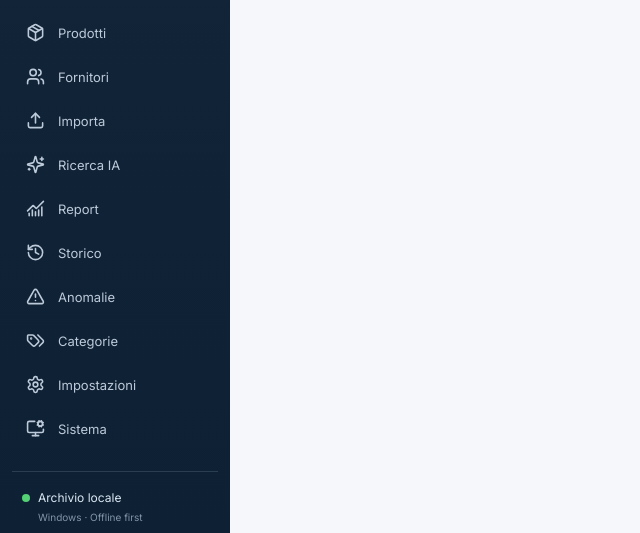
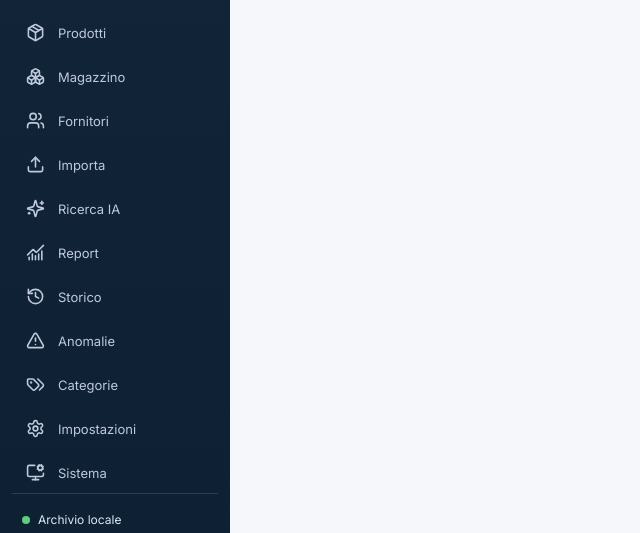
Before and after one commit to Apicehotel/Eye-Supremo-, a React (Vite) app in the folder frontend/: page / in a window 1280 px wide. Shown: the part 259-792 px from the top of the page, without its empty margins (0-640 px from the left). Built offline with nearby package versions, Linux system fonts and the light colour scheme; no server answers.

Commit message:
feat: add warehouse navigation

```diff
--- a/frontend/src/components/Shell.tsx
+++ b/frontend/src/components/Shell.tsx
@@ -1,8 +1,8 @@
 import {ReactNode} from 'react';
-import {LayoutDashboard,FileText,FilePenLine,Package,Users,Upload,Sparkles,ChartNoAxesCombined,History,TriangleAlert,Tags,Settings,MonitorCog,Menu,X,ReceiptText,MessageSquareText} from 'lucide-react';
+import {LayoutDashboard,FileText,FilePenLine,Package,Boxes,Users,Upload,Sparkles,ChartNoAxesCombined,History,TriangleAlert,Tags,Settings,MonitorCog,Menu,X,ReceiptText,MessageSquareText} from 'lucide-react';
 
-export type Page = 'dashboard'|'invoices'|'editor'|'products'|'suppliers'|'import'|'ai'|'reports'|'history'|'anomalies'|'categories'|'settings'|'system';
-const nav:[Page,string,any][]=[['dashboard','Dashboard',LayoutDashboard],['invoices','Fatture',FileText],['editor','Editor fattura',FilePenLine],['products','Prodotti',Package],['suppliers','Fornitori',Users],['import','Importa',Upload],['ai','Ricerca IA',Sparkles],['reports','Report',ChartNoAxesCombined],['history','Storico',History],['anomalies','Anomalie',TriangleAlert],['categories','Categorie',Tags],['settings','Impostazioni',Settings],['system','Sistema',MonitorCog]];
+export type Page = 'dashboard'|'invoices'|'editor'|'products'|'warehouse'|'suppliers'|'import'|'ai'|'reports'|'history'|'anomalies'|'categories'|'settings'|'system';
+const nav:[Page,string,any][]=[['dashboard','Dashboard',LayoutDashboard],['invoices','Fatture',FileText],['editor','Editor fattura',FilePenLine],['products','Prodotti',Package],['warehouse','Magazzino',Boxes],['suppliers','Fornitori',Users],['import','Importa',Upload],['ai','Ricerca IA',Sparkles],['reports','Report',ChartNoAxesCombined],['history','Storico',History],['anomalies','Anomalie',TriangleAlert],['categories','Categorie',Tags],['settings','Impostazioni',Settings],['system','Sistema',MonitorCog]];
 export function Shell({page,setPage,area,setArea,children,open,setOpen}:{page:Page,setPage:(p:Page)=>void,area:'invoices'|'reviews',setArea:(a:'invoices'|'reviews')=>void,children:ReactNode,open:boolean,setOpen:(v:boolean)=>void}){
  return <div className="app-shell">
   <aside className={`sidebar ${open?'open':''}`}><div className="brand"><b>RAND</b>{area==='invoices'?'FATTURE':'RECENSIONI'}<span>{area==='invoices'?'Le tue fatture, più valore.':'Ascolta, rispondi, migliora.'}</span></div><div className="area-switch" role="group" aria-label="Cambia area"><button className={area==='invoices'?'active':''} onClick={()=>setArea('invoices')}><ReceiptText/>Fatture</button><button className={area==='reviews'?'active':''} onClick={()=>setArea('reviews')}><MessageSquareText/>Recensioni</button></div>{area==='invoices'?<nav>{nav.map(([id,label,Icon])=><button key={id} className={page===id?'active':''} onClick={()=>{setPage(id);setOpen(false)}}><Icon size={19}/><span>{label}</span></button>)}</nav>:<nav><button className="active"><LayoutDashboard size={19}/><span>Panoramica</span></button><button><MessageSquareText size={19}/><span>Tutte le recensioni</span></button><button><Sparkles size={19}/><span>Analisi IA</span></button><button><Settings size={19}/><span>Impostazioni</span></button></nav>}<div className="local-status"><i/>{area==='invoices'?'Archivio locale':'Recensioni locali'}<small>Windows · Offline first</small></div></aside>
```
